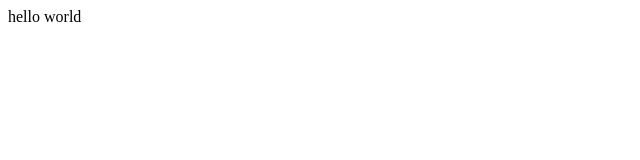
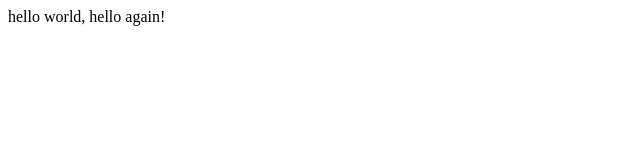
Before and after one commit to Ammarrrr/harvard, a plain HTML site: page index.html in a window 1280 px wide. Shown: the whole page, without its empty margins (0-640 px from the left). Drawn offline with Linux system fonts and the light colour scheme.

Commit message:
Update index.html

```diff
--- a/index.html
+++ b/index.html
@@ -3,6 +3,6 @@
     <title>My webpage</title>
 </head>
 <body>
-    hello world
+    hello world, hello again!
 </body>
 </html>
```
